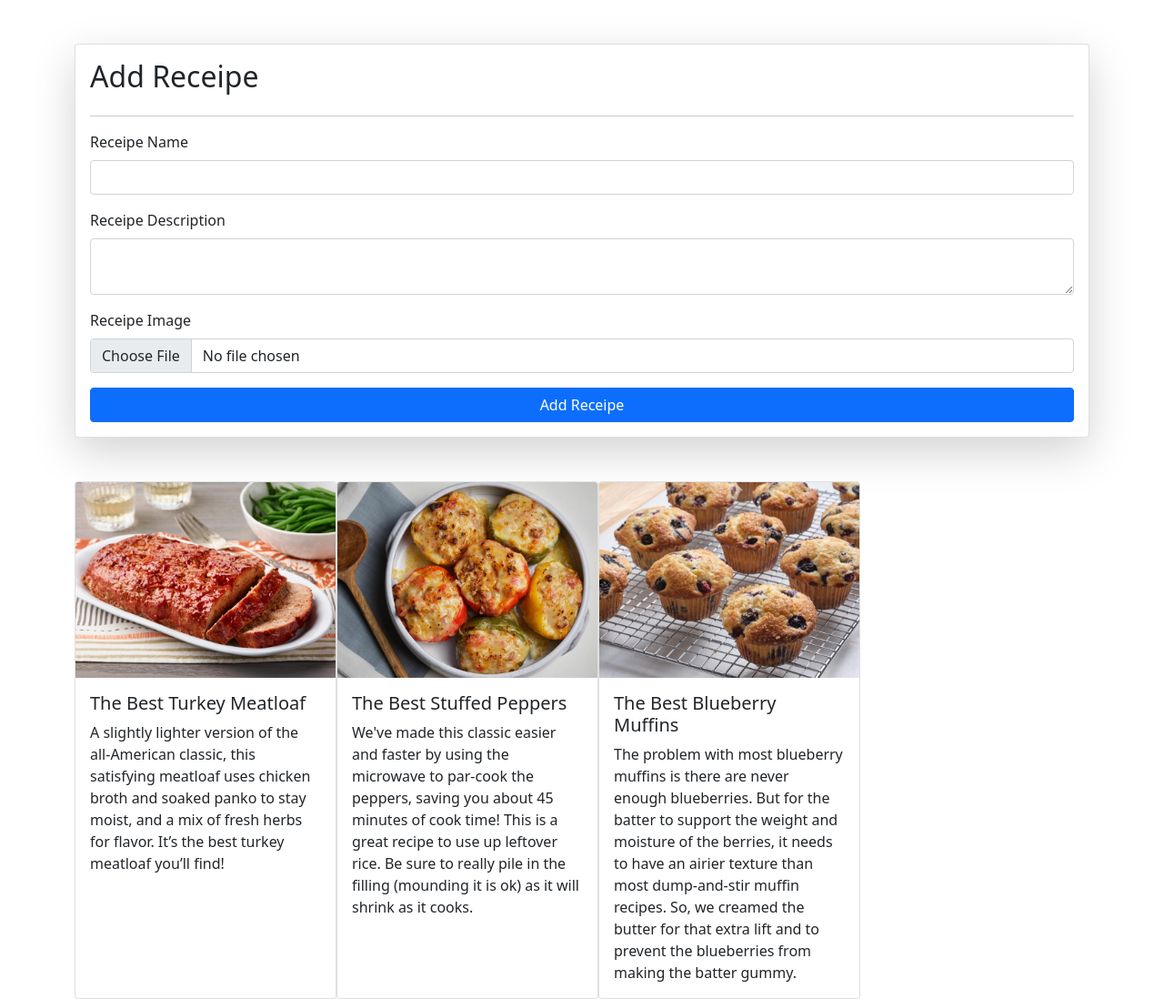
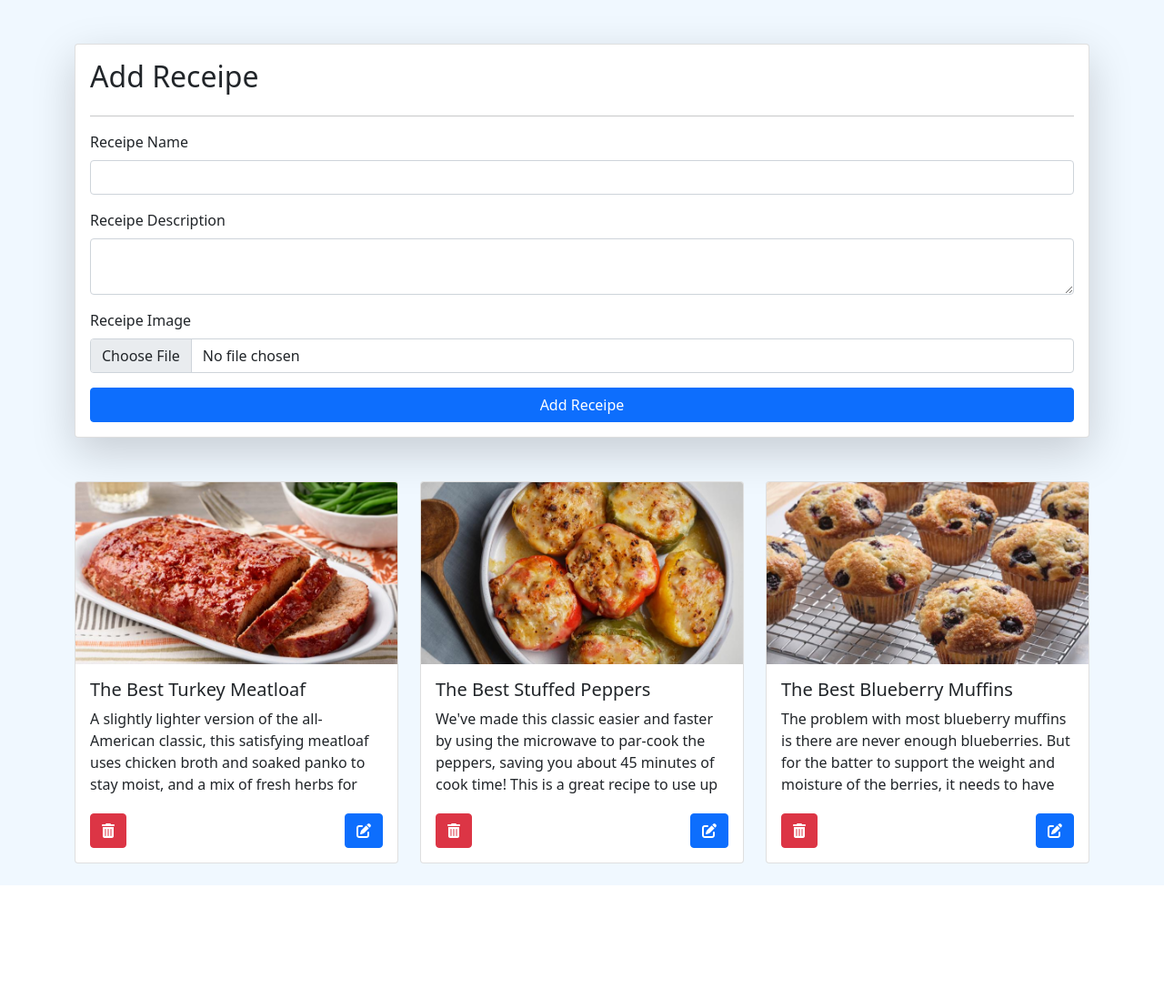
Before and after one commit to PranitRout07/Revising-python-concepts, a Django app: page /receipes/ in a window 1280 px wide. Shown: the whole page at 91% size. After the commit the page ends 973 px from the top, so only its background shows below. Run offline with Django 5.2, Linux system fonts and the light colour scheme; data comes from the database, SQL or seed files in the repository; both versions use the stored data as it was after the commit.

Commit message:
added update , delete functionality

```diff
--- a/practicing-django/core/core/urls.py
+++ b/practicing-django/core/core/urls.py
@@ -30,7 +30,9 @@ urlpatterns = [
     path('contact/',contact),
     path('',home),
     path('about/',about),
-    path('receipes/',receipes)
+    path('receipes/',receipes),
+    path('delete-receipe/<id>/',delete_receipes),
+    path('update-receipe/<id>/',update_receipes)
 ]
 
 if settings.DEBUG:
--- a/practicing-django/core/home/templates/base.html
+++ b/practicing-django/core/home/templates/base.html
@@ -5,7 +5,12 @@
     <meta name="viewport" content="width=device-width, initial-scale=1.0">
     <title>{{ page }}</title>
     <link href="https://cdn.jsdelivr.net/npm/bootstrap@5.0.2/dist/css/bootstrap.min.css" rel="stylesheet" integrity="sha384-EVSTQN3/azprG1Anm3QDgpJLIm9Nao0Yz1ztcQTwFspd3yD65VohhpuuCOmLASjC" crossorigin="anonymous">
+    <link rel="stylesheet" href="https://cdnjs.cloudflare.com/ajax/libs/font-awesome/6.0.0-beta3/css/all.min.css">
+
     <style>
+        body{
+            background-color: aliceblue;
+        }
         table, th, td {
             border: 1px solid black;
         }
--- a/practicing-django/core/vege/templates/receipes.html
+++ b/practicing-django/core/vege/templates/receipes.html
@@ -21,18 +21,33 @@
     <button type="submit" class="btn btn-primary">Add Receipe</button>
   </form>
 </div>
-    <div class="container mt-5 d-flex p-6" >
-      <!-- {{allreceipes}} -->
-       {% for receipe in allreceipes %}
-       <div class="card" style="width: 18rem;">
-        <img src="/media/{{ receipe.image }}" class="card-img-top" alt="...">
-        <div class="card-body">
+<div class="container mt-5">
+  <div class="row">
+    {% for receipe in allreceipes %}
+    <div class="col-md-4 mb-4 d-flex align-items-stretch">
+      <div class="card" style="width: 100%;">
+        <img src="/media/{{ receipe.image }}" class="card-img-top" alt="..." style="height: 200px; object-fit: cover;">
+        <div class="card-body d-flex flex-column">
           <h5 class="card-title">{{ receipe.name }}</h5>
-          <p class="card-text">{{ receipe.description}}</p>
+          <p class="card-text" style="flex-grow: 1; overflow-y: auto; max-height: 100px;">{{ receipe.description }}</p>
+          <div class="mt-auto d-flex justify-content-between">
+            <a href="/delete-receipe/{{ receipe.id }}" class="btn btn-danger me-2">
+              <i class="fas fa-trash-alt"></i>
+            </a>
+            <a href="/update-receipe/{{ receipe.id }}" class="btn btn-primary">
+              <i class="fas fa-edit"></i>
+            </a>
+          </div>
         </div>
       </div>
-      {% endfor %}
     </div>
+    {% endfor %}
+  </div>
+</div>
+
+
+
+
 
 
 {% endblock %}
--- a/practicing-django/core/vege/views.py
+++ b/practicing-django/core/vege/views.py
@@ -22,3 +22,26 @@ def receipes(request):
     context = {'allreceipes': allreceipes}
 
     return render(request,"receipes.html",context)
+def delete_receipes(request,id):
+
+    Receipe.objects.get(id=id).delete()
+    return redirect("/receipes")
+
+def update_receipes(request,id):
+    querryResult = Receipe.objects.get(id=id)
+
+    context = {'receipe': querryResult}
+    if request.method == "POST":
+        data = request.POST
+        receipe_name = data.get("name")
+        receipe_description = data.get("description")
+        receipe_image = request.FILES.get('image')
+
+        # print(receipe_name,receipe_description,receipe_image)
+        querryResult.name = receipe_name
+        querryResult.description = receipe_description
+        if receipe_image:
+            querryResult.image = receipe_image
+        querryResult.save()
+        return redirect("/receipes")
+    return render(request,"update_receipe.html",context)
```
Also changed, not shown: practicing-django/core/vege/templates/update_receipe.html (added, +29 -0 lines), practicing-django/core/db.sqlite3, practicing-django/core/public/static/receipes/1567523590914_JPKCH1N.jpeg (added), practicing-django/core/public/static/receipes/1568040661674.jpeg (added), practicing-django/core/public/static/receipes/1568735467631.jpeg (added), practicing-django/core/public/static/receipes/1680660241479.jpeg (added).
